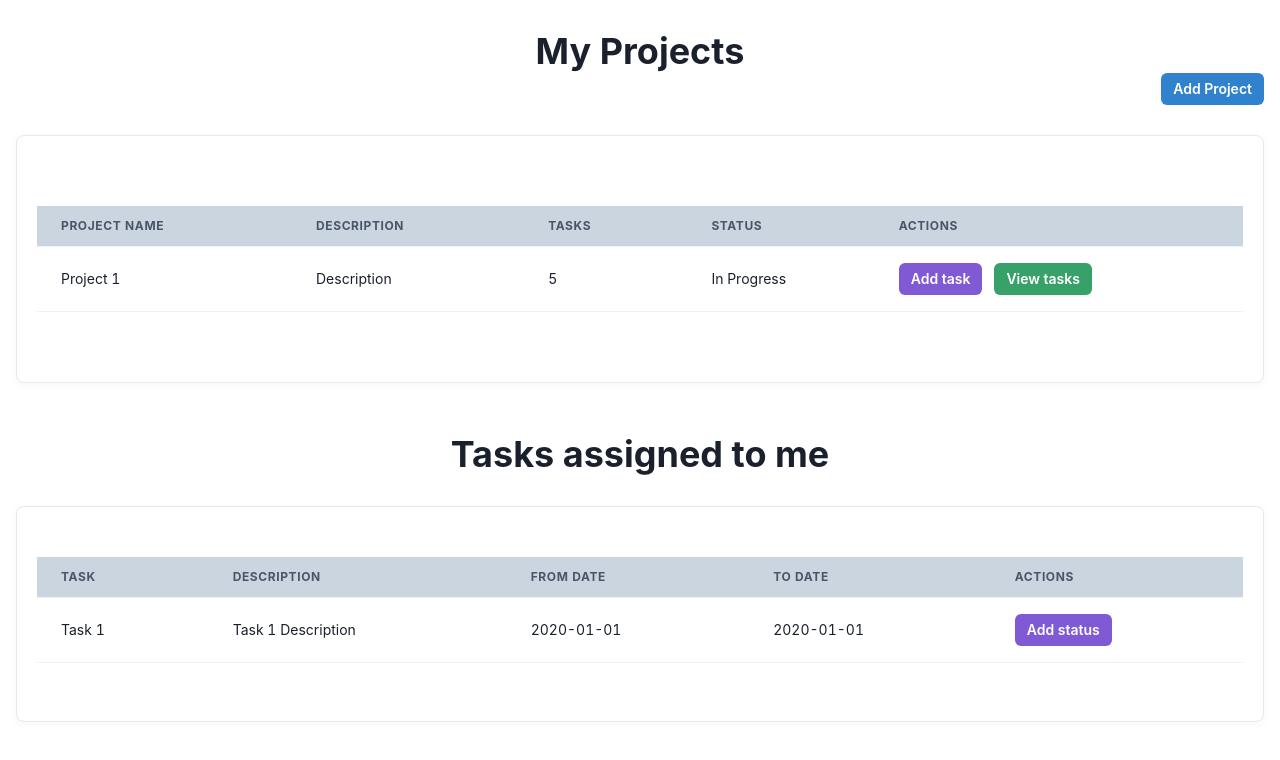
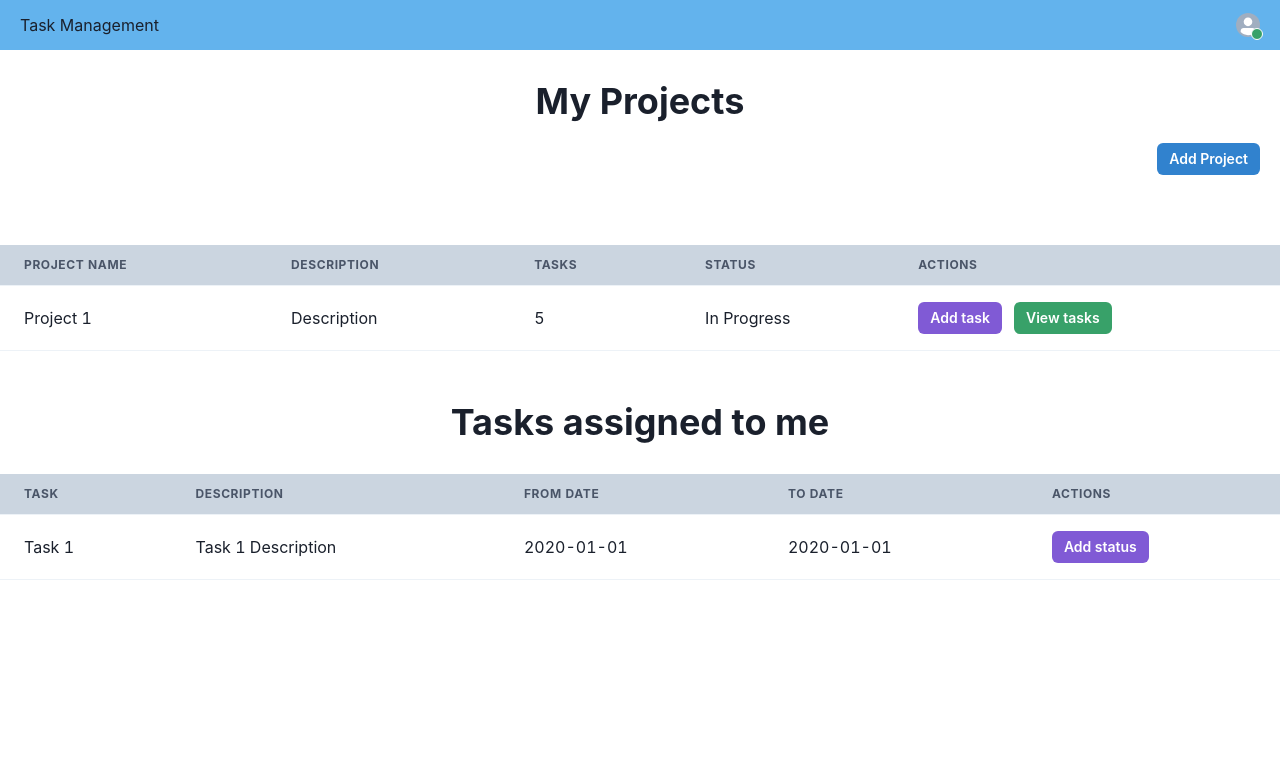
Before and after one commit to Rajat8699/project-management-app, a React (Create React App) app: page /home in a window 1280 px wide. Shown: the top 760 px of the page. Built offline with nearby package versions, Linux system fonts and the light colour scheme; no server answers.

Commit message:
made layout

```diff
--- a/src/App.js
+++ b/src/App.js
@@ -3,19 +3,19 @@ import { Route, Routes } from "react-router";
 import Homepage from "./pages/home/Homepage";
 import Login from "./pages/auth/Login";
 import Signup from "./pages/auth/Signup";
-import { Container } from "@chakra-ui/layout";
+import { Box, Container } from "@chakra-ui/layout";
 import TasksPage from "./pages/Tasks/TasksPage";
 
 function App() {
 	return (
-		<Container minW="100vw" minH="100vh" centerContent>
+		<Box minW="100vw" minH="100vh">
 			<Routes>
 				<Route exact path="/" element={<Login />} />
 				<Route exact path="/signup" element={<Signup />} />
 				<Route path="/home" element={<Homepage />} />
 				<Route path="/tasks" element={<TasksPage />} />
 			</Routes>
-		</Container>
+		</Box>
 	);
 }
 
--- /dev/null
+++ b/src/components/Layout/Layout.jsx
@@ -0,0 +1,15 @@
+import React from "react";
+import Header from "../common/Header";
+
+const Layout = ({ children }) => {
+	return (
+		<>
+			<header style={{ maxWidth: "100vw" }}>
+				<Header />
+			</header>
+			<main style={{ maxWidth: "100vw" }}>{children}</main>
+		</>
+	);
+};
+
+export default Layout;
--- /dev/null
+++ b/src/components/common/Header.jsx
@@ -0,0 +1,32 @@
+import { Avatar, AvatarBadge } from "@chakra-ui/avatar";
+import { Flex } from "@chakra-ui/layout";
+import { Menu, MenuButton, MenuItem, MenuList } from "@chakra-ui/menu";
+import React from "react";
+import CustomText from "./Text";
+
+const Header = (props) => {
+	return (
+		<Flex
+			bg="blue.300"
+			w="full"
+			h="50px"
+			p="20px"
+			alignItems="center"
+			justifyContent="space-between"
+		>
+			<CustomText variant="sm">Task Management</CustomText>
+			<Menu isLazy>
+				<MenuButton>
+					<Avatar size="xs">
+						<AvatarBadge boxSize="1.25em" bg="green.500" />
+					</Avatar>
+				</MenuButton>
+				<MenuList>
+					<MenuItem>Logout</MenuItem>
+				</MenuList>
+			</Menu>
+		</Flex>
+	);
+};
+
+export default Header;
--- a/src/pages/Tasks/TasksPage.jsx
+++ b/src/pages/Tasks/TasksPage.jsx
@@ -1,12 +1,15 @@
 import { Button } from "@chakra-ui/button";
 import { Box, Center, Flex, Heading } from "@chakra-ui/layout";
 import React, { useState } from "react";
+import { useLocation } from "react-router";
 import Card from "../../components/common/Card";
 import CustomTable from "../../components/common/Table";
+import Layout from "../../components/Layout/Layout";
 import AddStatusModal from "../../components/modals/AddStatusModal";
 
 const TasksPage = (props) => {
-	console.log(props, "propssss");
+	const params = useLocation();
+	console.log(params, props, "propssss");
 
 	const ActionComponent = (props) => {
 		const [statusModal, setStatusModal] = useState(false);
@@ -49,6 +52,7 @@ const TasksPage = (props) => {
 		},
 	];
 	return (
+		<Layout>
 			<Card mt="50px">
 				<Box w="full" my="30px">
 					<Center>
@@ -62,6 +66,7 @@ const TasksPage = (props) => {
 					</Flex>
 				</Box>
 			</Card>
+		</Layout>
 	);
 };
 
--- a/src/pages/home/Homepage.jsx
+++ b/src/pages/home/Homepage.jsx
@@ -10,6 +10,8 @@ import { getUsers } from "../../redux/actions/home";
 import { useNavigate } from "react-router-dom";
 import AddTaskModal from "../../components/modals/AddTaskModal";
 import AddStatusModal from "../../components/modals/AddStatusModal";
+import Header from "../../components/common/Header";
+import Layout from "../../components/Layout/Layout";
 const Homepage = () => {
 	const dispatch = useDispatch();
 	const usersData = useSelector((state) => state?.home?.Users?.data);
@@ -33,7 +35,7 @@ const Homepage = () => {
 				/>
 				<Button
 					colorScheme="green"
-					onClick={() => navigate({ pathname: "/tasks", state: "hello" })}
+					onClick={() => navigate("/tasks", { state: { id: "hello" } })}
 				>
 					View tasks
 				</Button>
@@ -98,30 +100,28 @@ const Homepage = () => {
 	];
 
 	return (
+		<Layout>
 			<Box w="full" my="30px">
 				<Center>
 					<Heading>My Projects</Heading>
 				</Center>
-			<Flex alignItems="flex-end" justifyContent="flex-end" w="full">
+				<Flex alignItems="flex-end" justifyContent="flex-end" w="full" p="20px">
 					<Button colorScheme="blue" onClick={() => setOpen(true)} size="sm">
 						Add Project
 					</Button>
 					<AddProjectModal isOpen={isOpen} onClose={() => setOpen(false)} />
 				</Flex>
-			<Card my="30px">
-				<Flex w="full" my="50px" overflow="auto">
+				<Flex w="full" my="50px" overflow="scroll">
 					<CustomTable columns={projectColumns} data={projectRows} />
 				</Flex>
-			</Card>
 				<Center mt="50px">
 					<Heading>Tasks assigned to me</Heading>
 				</Center>
-			<Card my="30px">
-				<Flex w="full" my="30px" overflow="auto">
+				<Flex w="full" my="30px" overflow="scroll">
 					<CustomTable columns={taskColumns} data={taskRows} />
 				</Flex>
-			</Card>
 			</Box>
+		</Layout>
 	);
 };
 
```
Also changed, not shown: 1 other file (tests, documents, lock files or other folders). Lines whose indentation alone changed are shown as unchanged.
